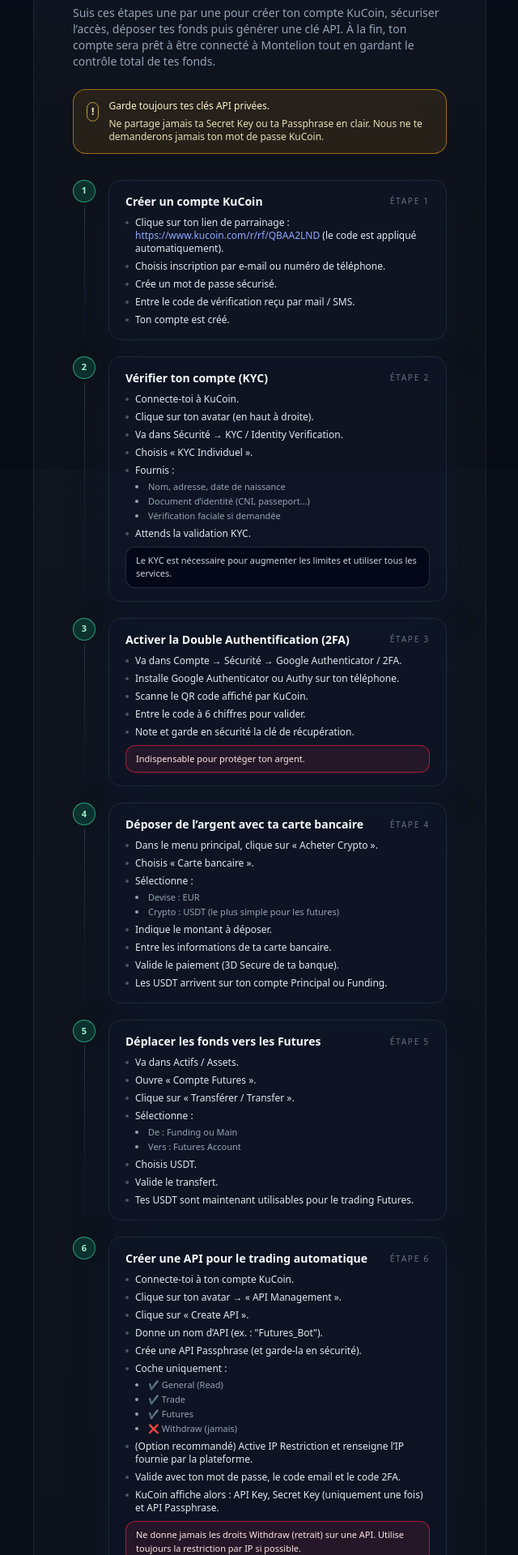
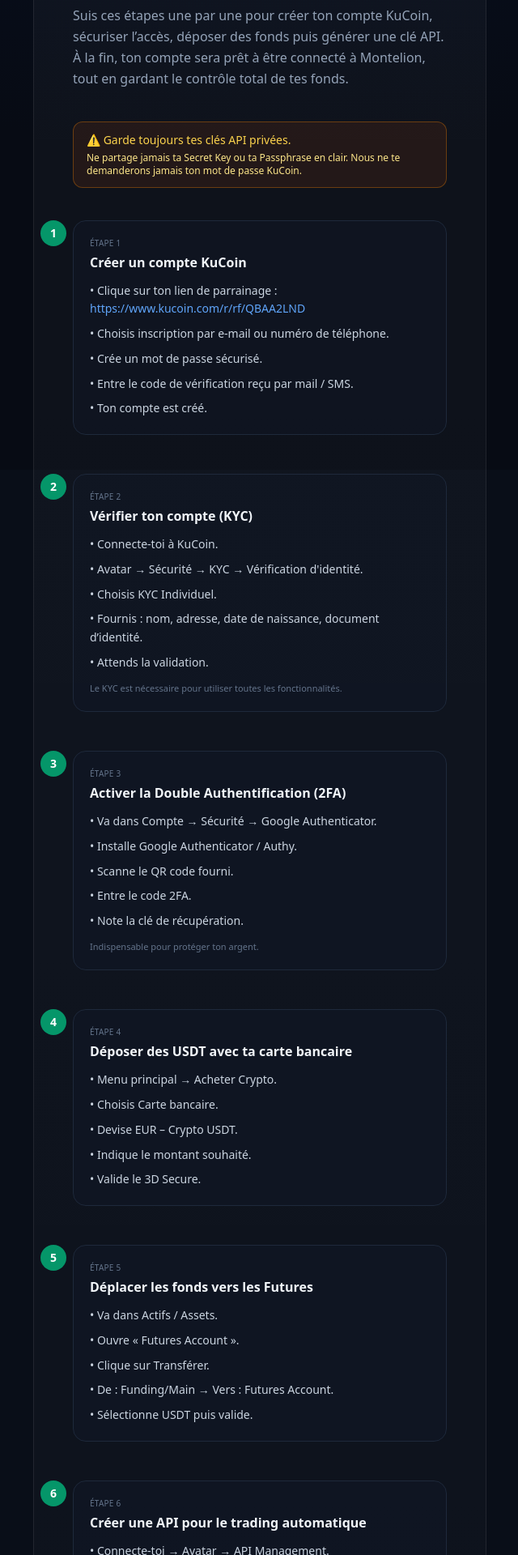
Before and after one commit to montelioncapital/montelion-app-v1, a Next.js app: page /exchange/setup in a window 1280 px wide. Shown: the part 220-2140 px from the top of the page at 81% size, without its empty margins (319-959 px from the left). Built offline with nearby package versions, Linux system fonts and the light colour scheme.

Commit message:
Update page.jsx

```diff
--- a/app/exchange/setup/page.jsx
+++ b/app/exchange/setup/page.jsx
@@ -3,238 +3,226 @@
 
 import Link from "next/link";
 
-const SECTIONS = [
-  {
-    id: 1,
-    title: "Créer un compte KuCoin",
-    items: [
-      <>
-        Clique sur ton lien de parrainage&nbsp;:{" "}
+export default function ExchangeSetupPage() {
+  return (
+    <div className="mc-card">
+      <div className="mc-section text-left max-w-2xl mx-auto">
+
+        {/* HEADER */}
+        <div className="mb-10">
+          <p className="text-[11px] tracking-widest text-slate-500 mb-2">
+            KUCOIN FUTURES • SETUP GUIDE
+          </p>
+          <h1 className="mc-title mb-4">Connect your KuCoin account</h1>
+          <p className="text-slate-400 leading-relaxed">
+            Suis ces étapes une par une pour créer ton compte KuCoin, sécuriser l’accès,
+            déposer des fonds puis générer une clé API. À la fin, ton compte sera prêt à être
+            connecté à Montelion, tout en gardant le contrôle total de tes fonds.
+          </p>
+        </div>
+
+        {/* ALERT */}
+        <div className="rounded-xl border border-amber-600/40 bg-amber-900/20 px-4 py-3 mb-10">
+          <p className="text-amber-300 text-sm font-medium mb-1">
+            ⚠️ Garde toujours tes clés API privées.
+          </p>
+          <p className="text-amber-200 text-xs">
+            Ne partage jamais ta Secret Key ou ta Passphrase en clair.
+            Nous ne te demanderons jamais ton mot de passe KuCoin.
+          </p>
+        </div>
+
+        {/* ------------- ÉTAPE 1 ------------- */}
+        <div className="relative mb-12">
+          <div className="absolute -left-10 top-0 flex h-8 w-8 items-center justify-center rounded-full bg-emerald-600 text-white text-sm font-semibold">
+            1
+          </div>
+
+          <div className="rounded-2xl border border-slate-800 bg-slate-900/40 p-5">
+            <p className="text-[10px] text-slate-500 uppercase tracking-wide mb-1">
+              ÉTAPE 1
+            </p>
+            <h2 className="text-slate-100 font-semibold mb-3">
+              Créer un compte KuCoin
+            </h2>
+
+            <ul className="text-sm text-slate-300 leading-relaxed space-y-2">
+              <li>
+                • Clique sur ton lien de parrainage :{" "}
                 <a
                   href="https://www.kucoin.com/r/rf/QBAA2LND"
                   target="_blank"
-          rel="noopener noreferrer"
-          className="text-[#8fa8ff] hover:text-[#b6c6ff] underline underline-offset-2"
+                  className="text-blue-400 underline"
                 >
                   https://www.kucoin.com/r/rf/QBAA2LND
-        </a>{" "}
-        (le code est appliqué automatiquement).
-      </>,
-      "Choisis inscription par e-mail ou numéro de téléphone.",
-      "Crée un mot de passe sécurisé.",
-      "Entre le code de vérification reçu par mail / SMS.",
-      "Ton compte est créé.",
-    ],
-  },
-  {
-    id: 2,
-    title: "Vérifier ton compte (KYC)",
-    items: [
-      "Connecte-toi à KuCoin.",
-      "Clique sur ton avatar (en haut à droite).",
-      "Va dans Sécurité → KYC / Identity Verification.",
-      "Choisis « KYC Individuel ».",
-      <>
-        Fournis :
-        <ul className="mt-1 list-disc list-inside text-[11px] text-slate-400 space-y-0.5">
-          <li>Nom, adresse, date de naissance</li>
-          <li>Document d’identité (CNI, passeport…)</li>
-          <li>Vérification faciale si demandée</li>
+                </a>
+              </li>
+              <li>• Choisis inscription par e-mail ou numéro de téléphone.</li>
+              <li>• Crée un mot de passe sécurisé.</li>
+              <li>• Entre le code de vérification reçu par mail / SMS.</li>
+              <li>• Ton compte est créé.</li>
             </ul>
-      </>,
-      "Attends la validation KYC.",
-    ],
-    note: "Le KYC est nécessaire pour augmenter les limites et utiliser tous les services.",
-  },
-  {
-    id: 3,
-    title: "Activer la Double Authentification (2FA)",
-    items: [
-      "Va dans Compte → Sécurité → Google Authenticator / 2FA.",
-      "Installe Google Authenticator ou Authy sur ton téléphone.",
-      "Scanne le QR code affiché par KuCoin.",
-      "Entre le code à 6 chiffres pour valider.",
-      "Note et garde en sécurité la clé de récupération.",
-    ],
-    warning: "Indispensable pour protéger ton argent.",
-  },
-  {
-    id: 4,
-    title: "Déposer de l’argent avec ta carte bancaire",
-    items: [
-      "Dans le menu principal, clique sur « Acheter Crypto ».",
-      "Choisis « Carte bancaire ».",
-      <>
-        Sélectionne :
-        <ul className="mt-1 list-disc list-inside text-[11px] text-slate-400 space-y-0.5">
-          <li>Devise : EUR</li>
-          <li>Crypto : USDT (le plus simple pour les futures)</li>
+          </div>
+        </div>
+
+        {/* ------------- ÉTAPE 2 ------------- */}
+        <div className="relative mb-12">
+          <div className="absolute -left-10 top-0 flex h-8 w-8 items-center justify-center rounded-full bg-emerald-600 text-white text-sm font-semibold">
+            2
+          </div>
+
+          <div className="rounded-2xl border border-slate-800 bg-slate-900/40 p-5">
+            <p className="text-[10px] text-slate-500 uppercase tracking-wide mb-1">
+              ÉTAPE 2
+            </p>
+            <h2 className="text-slate-100 font-semibold mb-3">Vérifier ton compte (KYC)</h2>
+
+            <ul className="text-sm text-slate-300 leading-relaxed space-y-2">
+              <li>• Connecte-toi à KuCoin.</li>
+              <li>• Avatar &rarr; Sécurité &rarr; KYC &rarr; Vérification d'identité.</li>
+              <li>• Choisis KYC Individuel.</li>
+              <li>• Fournis : nom, adresse, date de naissance, document d’identité.</li>
+              <li>• Attends la validation.</li>
             </ul>
-      </>,
-      "Indique le montant à déposer.",
-      "Entre les informations de ta carte bancaire.",
-      "Valide le paiement (3D Secure de ta banque).",
-      "Les USDT arrivent sur ton compte Principal ou Funding.",
-    ],
-  },
-  {
-    id: 5,
-    title: "Déplacer les fonds vers les Futures",
-    items: [
-      "Va dans Actifs / Assets.",
-      "Ouvre « Compte Futures ».",
-      "Clique sur « Transférer / Transfer ».",
-      <>
-        Sélectionne :
-        <ul className="mt-1 list-disc list-inside text-[11px] text-slate-400 space-y-0.5">
-          <li>De : Funding ou Main</li>
-          <li>Vers : Futures Account</li>
-        </ul>
-      </>,
-      "Choisis USDT.",
-      "Valide le transfert.",
-      "Tes USDT sont maintenant utilisables pour le trading Futures.",
-    ],
-  },
-  {
-    id: 6,
-    title: "Créer une API pour le trading automatique",
-    items: [
-      "Connecte-toi à ton compte KuCoin.",
-      "Clique sur ton avatar → « API Management ».",
-      "Clique sur « Create API ».",
-      'Donne un nom d’API (ex. : "Futures_Bot").',
-      "Crée une API Passphrase (et garde-la en sécurité).",
-      <>
-        Coche uniquement :
-        <ul className="mt-1 list-disc list-inside text-[11px] text-slate-400 space-y-0.5">
-          <li>✔️ General (Read)</li>
-          <li>✔️ Trade</li>
-          <li>✔️ Futures</li>
-          <li>❌ Withdraw (jamais)</li>
-        </ul>
-      </>,
-      "(Option recommandé) Active IP Restriction et renseigne l’IP fournie par la plateforme.",
-      "Valide avec ton mot de passe, le code email et le code 2FA.",
-      "KuCoin affiche alors : API Key, Secret Key (uniquement une fois) et API Passphrase.",
-    ],
-    warning:
-      "Ne donne jamais les droits Withdraw (retrait) sur une API. Utilise toujours la restriction par IP si possible.",
-  },
-];
 
-export default function ExchangeSetupPage() {
-  return (
-    <div className="mc-card">
-      <div className="mc-section max-w-3xl mx-auto text-left">
-        {/* HEADER */}
-        <p className="text-[11px] font-medium uppercase tracking-[0.22em] text-slate-500 mb-3">
-          KuCoin Futures · Setup guide
-        </p>
-        <h1 className="mc-title mb-3">Connect your KuCoin account</h1>
-        <p className="text-slate-400 text-sm mb-6">
-          Suis ces étapes une par une pour créer ton compte KuCoin, sécuriser
-          l’accès, déposer tes fonds puis générer une clé API. À la fin, ton
-          compte sera prêt à être connecté à Montelion tout en gardant le
-          contrôle total de tes fonds.
-        </p>
-
-        {/* Bandeau sécurité */}
-        <div className="mb-8 rounded-2xl border border-amber-500/60 bg-amber-500/10 px-4 py-3 text-xs text-amber-100 flex gap-3">
-          <span className="mt-[3px] inline-flex h-6 w-6 items-center justify-center rounded-full border border-amber-300/70 text-[12px] font-semibold">
-            !
-          </span>
-          <div>
-            <p className="font-medium mb-1.5">
-              Garde toujours tes clés API privées.
-            </p>
-            <p className="text-amber-100/90">
-              Ne partage jamais ta Secret Key ou ta Passphrase en clair. Nous ne
-              te demanderons jamais ton mot de passe KuCoin.
+            <p className="text-[11px] text-slate-500 mt-3">
+              Le KYC est nécessaire pour utiliser toutes les fonctionnalités.
             </p>
           </div>
         </div>
 
-        {/* TIMELINE 100% VERTICALE */}
-        <div className="space-y-5 mb-10">
-          {SECTIONS.map((section, index) => {
-            const isLast = index === SECTIONS.length - 1;
-
-            return (
-              <div
-                key={section.id}
-                className="grid grid-cols-[28px,1fr] gap-4 items-stretch"
-              >
-                {/* colonne pastille + ligne (fine) */}
-                <div className="flex flex-col items-center">
-                  <div className="flex h-7 w-7 items-center justify-center rounded-full bg-emerald-500/20 border border-emerald-400/70 text-[11px] font-semibold text-emerald-200">
-                    {section.id}
-                  </div>
-                  {!isLast && (
-                    <div className="flex-1 w-px bg-gradient-to-b from-slate-700/80 via-slate-800/80 to-slate-900 mt-1" />
-                  )}
+        {/* ------------- ÉTAPE 3 ------------- */}
+        <div className="relative mb-12">
+          <div className="absolute -left-10 top-0 flex h-8 w-8 items-center justify-center rounded-full bg-emerald-600 text-white text-sm font-semibold">
+            3
           </div>
 
-                {/* carte étape (pleine largeur) */}
-                <div className="rounded-2xl border border-slate-800 bg-slate-900/50 px-5 py-4 space-y-2 shadow-[0_16px_40px_rgba(15,23,42,0.85)]">
-                  <div className="flex items-center justify-between gap-3">
-                    <h2 className="text-sm font-semibold text-slate-50">
-                      {section.title}
+          <div className="rounded-2xl border border-slate-800 bg-slate-900/40 p-5">
+            <p className="text-[10px] text-slate-500 uppercase tracking-wide mb-1">
+              ÉTAPE 3
+            </p>
+            <h2 className="text-slate-100 font-semibold mb-3">
+              Activer la Double Authentification (2FA)
             </h2>
-                    <span className="text-[10px] uppercase tracking-[0.18em] text-slate-500">
-                      Étape {section.id}
-                    </span>
+
+            <ul className="text-sm text-slate-300 leading-relaxed space-y-2">
+              <li>• Va dans Compte &rarr; Sécurité &rarr; Google Authenticator.</li>
+              <li>• Installe Google Authenticator / Authy.</li>
+              <li>• Scanne le QR code fourni.</li>
+              <li>• Entre le code 2FA.</li>
+              <li>• Note la clé de récupération.</li>
+            </ul>
+
+            <p className="text-[11px] text-slate-500 mt-3">
+              Indispensable pour protéger ton argent.
+            </p>
+          </div>
         </div>
 
-                  <ul className="mt-1 space-y-1.5 text-xs text-slate-200">
-                    {section.items.map((item, i) => (
-                      <li key={i} className="flex gap-2">
-                        <span className="mt-[6px] h-[4px] w-[4px] rounded-full bg-slate-500/70 flex-shrink-0" />
-                        <div>{item}</div>
-                      </li>
-                    ))}
+        {/* ------------- ÉTAPE 4 ------------- */}
+        <div className="relative mb-12">
+          <div className="absolute -left-10 top-0 flex h-8 w-8 items-center justify-center rounded-full bg-emerald-600 text-white text-sm font-semibold">
+            4
+          </div>
+
+          <div className="rounded-2xl border border-slate-800 bg-slate-900/40 p-5">
+            <p className="text-[10px] text-slate-500 uppercase tracking-wide mb-1">
+              ÉTAPE 4
+            </p>
+            <h2 className="text-slate-100 font-semibold mb-3">
+              Déposer des USDT avec ta carte bancaire
+            </h2>
+
+            <ul className="text-sm text-slate-300 leading-relaxed space-y-2">
+              <li>• Menu principal &rarr; Acheter Crypto.</li>
+              <li>• Choisis Carte bancaire.</li>
+              <li>• Devise EUR – Crypto USDT.</li>
+              <li>• Indique le montant souhaité.</li>
+              <li>• Valide le 3D Secure.</li>
+            </ul>
+          </div>
+        </div>
+
+        {/* ------------- ÉTAPE 5 ------------- */}
+        <div className="relative mb-12">
+          <div className="absolute -left-10 top-0 flex h-8 w-8 items-center justify-center rounded-full bg-emerald-600 text-white text-sm font-semibold">
+            5
+          </div>
+
+          <div className="rounded-2xl border border-slate-800 bg-slate-900/40 p-5">
+            <p className="text-[10px] text-slate-500 uppercase tracking-wide mb-1">
+              ÉTAPE 5
+            </p>
+            <h2 className="text-slate-100 font-semibold mb-3">
+              Déplacer les fonds vers les Futures
+            </h2>
+
+            <ul className="text-sm text-slate-300 leading-relaxed space-y-2">
+              <li>• Va dans Actifs / Assets.</li>
+              <li>• Ouvre « Futures Account ».</li>
+              <li>• Clique sur Transférer.</li>
+              <li>• De : Funding/Main &rarr; Vers : Futures Account.</li>
+              <li>• Sélectionne USDT puis valide.</li>
+            </ul>
+          </div>
+        </div>
+
+        {/* ------------- ÉTAPE 6 ------------- */}
+        <div className="relative mb-10">
+          <div className="absolute -left-10 top-0 flex h-8 w-8 items-center justify-center rounded-full bg-emerald-600 text-white text-sm font-semibold">
+            6
+          </div>
+
+          <div className="rounded-2xl border border-slate-800 bg-slate-900/40 p-5">
+            <p className="text-[10px] text-slate-500 uppercase tracking-wide mb-1">
+              ÉTAPE 6
+            </p>
+            <h2 className="text-slate-100 font-semibold mb-3">
+              Créer une API pour le trading automatique
+            </h2>
+
+            <ul className="text-sm text-slate-300 leading-relaxed space-y-2">
+              <li>• Connecte-toi &rarr; Avatar &rarr; API Management.</li>
+              <li>• Clique sur « Create API ».</li>
+              <li>• Donne un nom (ex : Futures_Bot).</li>
+              <li>• Crée une passphrase.</li>
+              <li>• Coche uniquement :</li>
+              <li className="ml-4">✔ General (Read)</li>
+              <li className="ml-4">✔ Trade</li>
+              <li className="ml-4">✔ Futures</li>
+              <li className="ml-4 text-red-400">❌ Withdraw (jamais)</li>
+              <li>• Active IP Restriction si possible.</li>
+              <li>• Valide avec mot de passe + email + 2FA.</li>
             </ul>
 
-                  {section.note && (
-                    <div className="mt-2 rounded-xl border border-slate-700/70 bg-slate-950/80 px-3 py-2 text-[11px] text-slate-300">
-                      {section.note}
-                    </div>
-                  )}
-
-                  {section.warning && (
-                    <div className="mt-2 rounded-xl border border-rose-600/70 bg-rose-500/10 px-3 py-2 text-[11px] text-rose-100">
-                      {section.warning}
-                    </div>
-                  )}
+            <div className="mt-4 rounded-lg border border-red-700 bg-red-900/40 px-3 py-2 text-xs text-red-300">
+              Ne donne jamais les droits Withdraw.
             </div>
           </div>
-            );
-          })}
         </div>
 
-        {/* FOOTER */}
-        <div className="flex flex-col sm:flex-row sm:items-center sm:justify-between gap-4">
+        {/* ----------- FIN + BOUTONS ----------- */}
+        <div className="pt-4 space-y-4">
           <p className="text-xs text-slate-500 max-w-md">
-            Quand tu as terminé toutes les étapes et récupéré ton API Key, ta
-            Secret Key et ta Passphrase, tu pourras les renseigner dans ton
-            espace Montelion pour connecter ton compte KuCoin Futures.
+            Quand tu as terminé toutes les étapes et récupéré ton API Key, ta Secret Key
+            et ta Passphrase, tu pourras les renseigner dans ton espace Montelion
+            pour connecter ton compte KuCoin Futures.
           </p>
 
-          <div className="flex gap-3 justify-end">
+          <div className="flex gap-3">
             <Link
               href="/get-started/advanced"
-              className="mc-btn border border-slate-600/70 bg-slate-900/80 text-slate-100 hover:bg-slate-800/80"
+              className="mc-btn border border-slate-600/70 bg-slate-900/70 text-slate-200 hover:bg-slate-800/80"
             >
               Back to overview
             </Link>
-            <button
-              type="button"
-              className="mc-btn mc-btn-primary"
-            >
-              I&apos;ve created my API keys
+
+            <button className="mc-btn mc-btn-primary">
+              I’ve created my API keys
             </button>
           </div>
         </div>
+
       </div>
     </div>
   );
```
Lines whose indentation alone changed are shown as unchanged.
